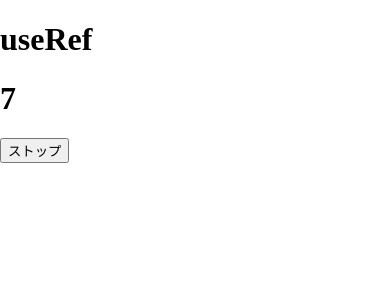
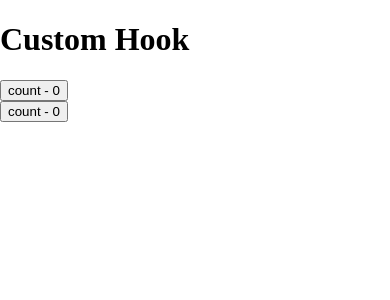
Before and after one commit to Pippippi3104/2020_React-Hooks-, a React Native app in the folder react-hooks/: screen / in a window 390 px wide. Shown: the top 300 px of the page. Built offline with nearby package versions, Linux system fonts and the light colour scheme.

Commit message:
# finish editing lesson22

```diff
--- a/react-hooks/App.js
+++ b/react-hooks/App.js
@@ -1,5 +1,24 @@
+/* Section11 */
+import React from "react";
+import "./App.css";
+import DocTitleUpdateOne from "./component_sec09-10-11/DocTitleUpdateOne";
+import DocTitleUpdateTwo from "./component_sec09-10-11/DocTitleUpdateTwo";
+
+function App() {
+  return (
+    <div className="App">
+      <h1>Custom Hook</h1>
+      <DocTitleUpdateOne />
+      <DocTitleUpdateTwo />
+    </div>
+  );
+};
+
+export default App;
+
+
 /* Section10 */
-import React from "react";
+/* import React from "react";
 import "./App.css";
 import Count from "./component_sec09/Count";
 import FocusInput from "./component_sec09/FocusInput";
@@ -8,13 +27,13 @@ function App() {
   return (
     <div className="App">
       <h1>useRef</h1>
-      {/* <FocusInput /> */}
+      <FocusInput />
       <Count />
     </div>
   );
 };
 
-export default App;
+export default App; */
 
 
 /* Section09 */
--- /dev/null
+++ b/react-hooks/component_sec09-10-11/DocTitleUpdateOne.js
@@ -0,0 +1,16 @@
+import React, { useState, useEffect } from 'react'
+import useDocumentTitle from '../hooks/useDocumentTitle'
+
+function DocTitleUpdateOne() {
+    const [count, setCount] = useState(0)
+
+    useDocumentTitle(count)
+
+    return (
+        <div>
+            <button onClick={() => setCount(count + 1)}>count - {count}</button>
+        </div>
+    )
+}
+
+export default DocTitleUpdateOne
--- /dev/null
+++ b/react-hooks/component_sec09-10-11/DocTitleUpdateTwo.js
@@ -0,0 +1,16 @@
+import React, { useState, useEffect } from 'react'
+import useDocumentTitle from '../hooks/useDocumentTitle'
+
+function DocTitleUpdateTwo() {
+    const [count, setCount] = useState(0)
+
+    useDocumentTitle(count)
+
+    return (
+        <div>
+            <button onClick={() => setCount(count + 1)}>count - {count}</button>
+        </div>
+    )
+}
+
+export default DocTitleUpdateTwo
--- /dev/null
+++ b/react-hooks/hooks/useDocumentTitle.js
@@ -0,0 +1,9 @@
+import React, { useEffect } from 'react'
+
+function useDocumentTitle(count) {
+    useEffect(() => {
+        document.title = `カウント ${count}`
+    }, [count])
+}
+
+export default useDocumentTitle
```
Also changed, not shown: react-hooks/component_sec09-10-11/Check.js (renamed from react-hooks/component_sec09/Check.js), react-hooks/component_sec09-10-11/Count.js (renamed from react-hooks/component_sec09/Count.js), react-hooks/component_sec09-10-11/FocusInput.js (renamed from react-hooks/component_sec09/FocusInput.js).
